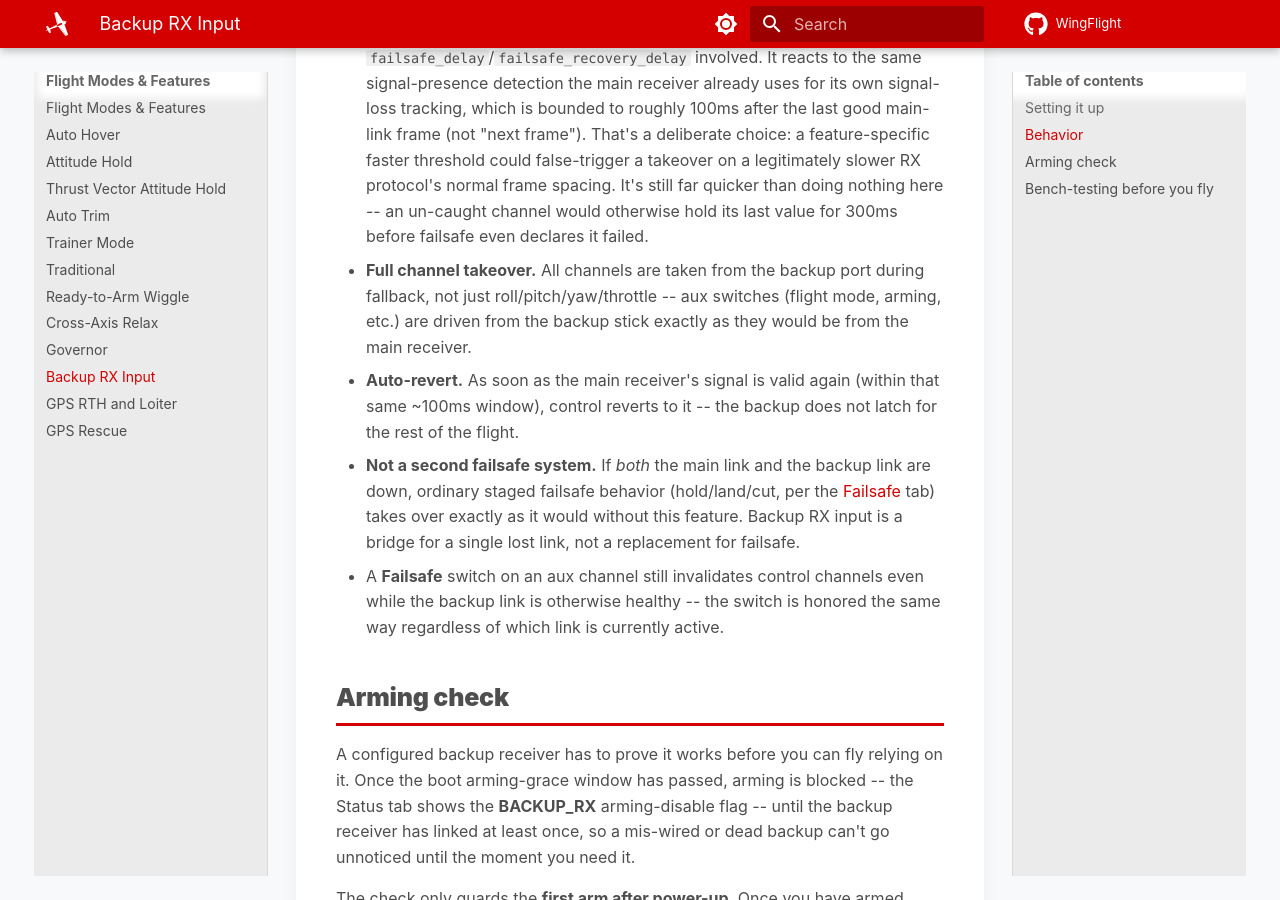
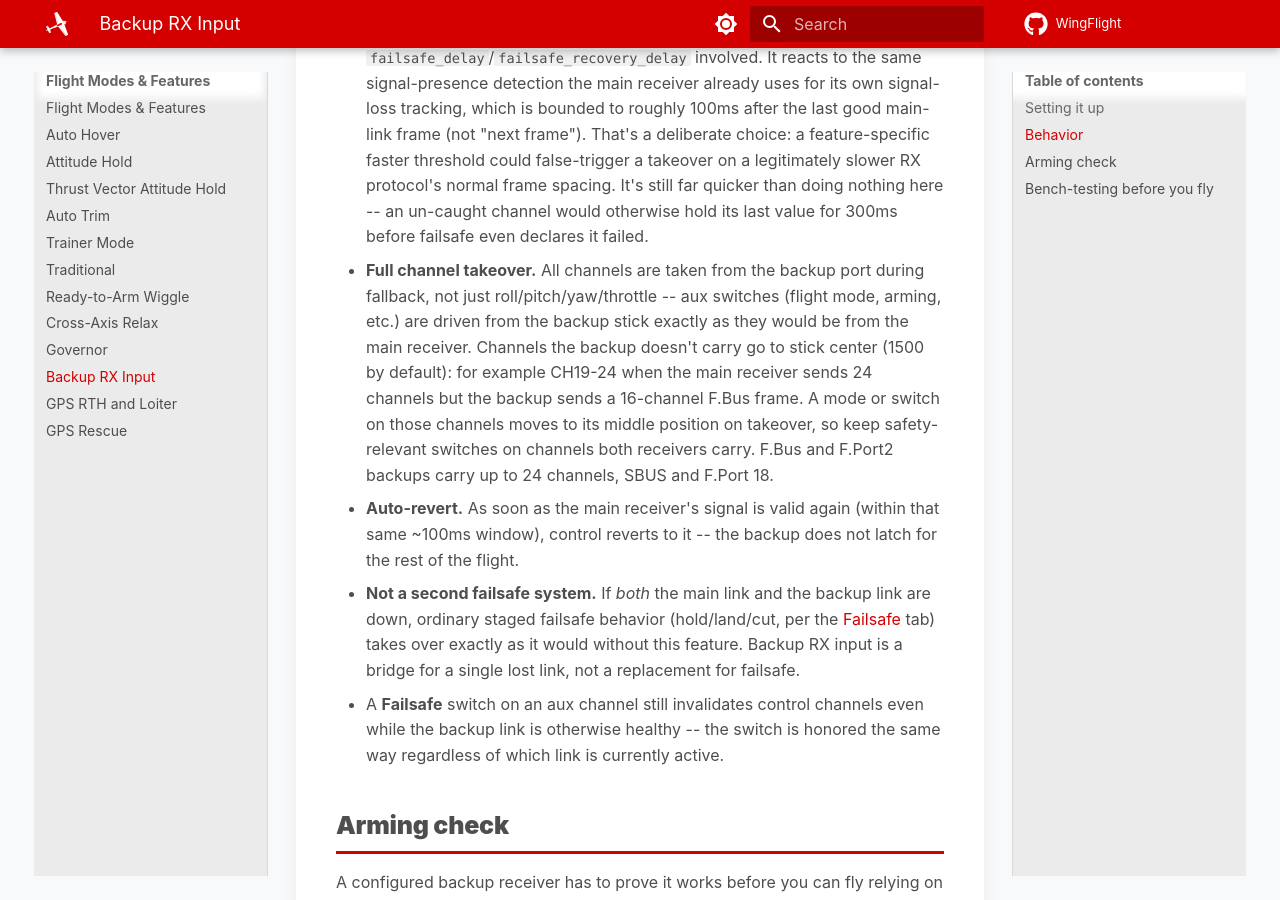
Before and after one commit to WingFlight/wingflight-docs, an MkDocs documentation site: the page built from docs/flight-modes/backup-rx-input.md, in a window 1280 px wide and 900 px high, scrolled down 1892 px. Built offline with MkDocs 1.6.1 and Material for MkDocs 9.7.7, drawn with Linux system fonts in a browser that asks for light colours.

Commit message:
Document backup RX channels the backup doesn't carry
They go to stick center on takeover; F.Bus/F.Port2 backups carry up to 24 channels.

Co-Authored-By: Claude Opus 5.5 <noreply@anthropic.com>

```diff
--- a/docs/flight-modes/backup-rx-input.md
+++ b/docs/flight-modes/backup-rx-input.md
@@ -82,7 +82,13 @@ is reserved but not decoding anything.
 - **Full channel takeover.** All channels are taken from the backup port
   during fallback, not just roll/pitch/yaw/throttle -- aux switches
   (flight mode, arming, etc.) are driven from the backup stick exactly
-  as they would be from the main receiver.
+  as they would be from the main receiver. Channels the backup doesn't
+  carry go to stick center (1500 by default): for example CH19-24 when the
+  main receiver sends 24 channels but the backup sends a 16-channel F.Bus
+  frame. A mode or switch on those channels moves to its middle position on
+  takeover, so keep safety-relevant switches on channels both receivers
+  carry. F.Bus and F.Port2 backups carry up to 24 channels, SBUS and F.Port
+  18.
 - **Auto-revert.** As soon as the main receiver's signal is valid again
   (within that same ~100ms window), control reverts to it -- the backup
   does not latch for the rest of the flight.
```
